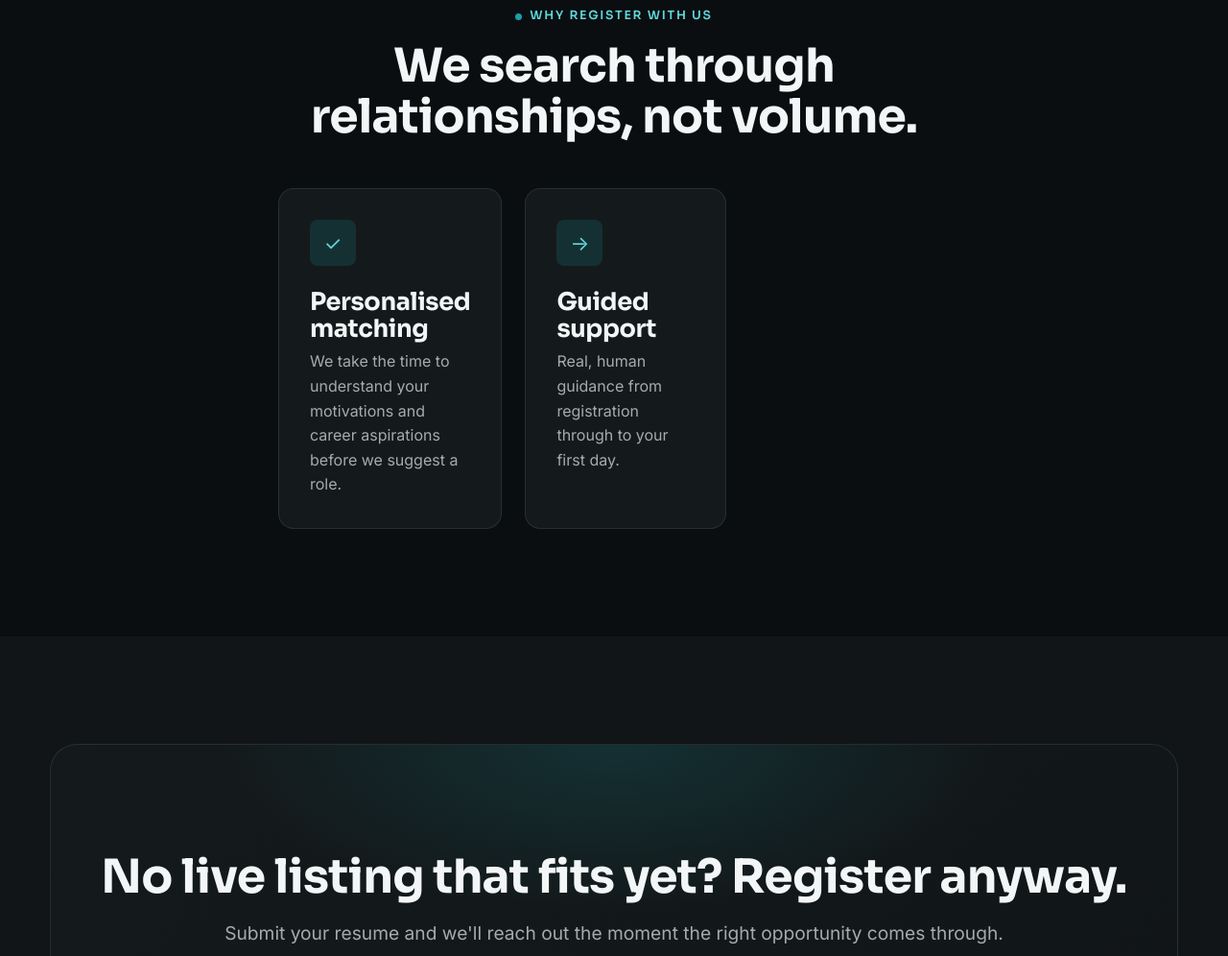
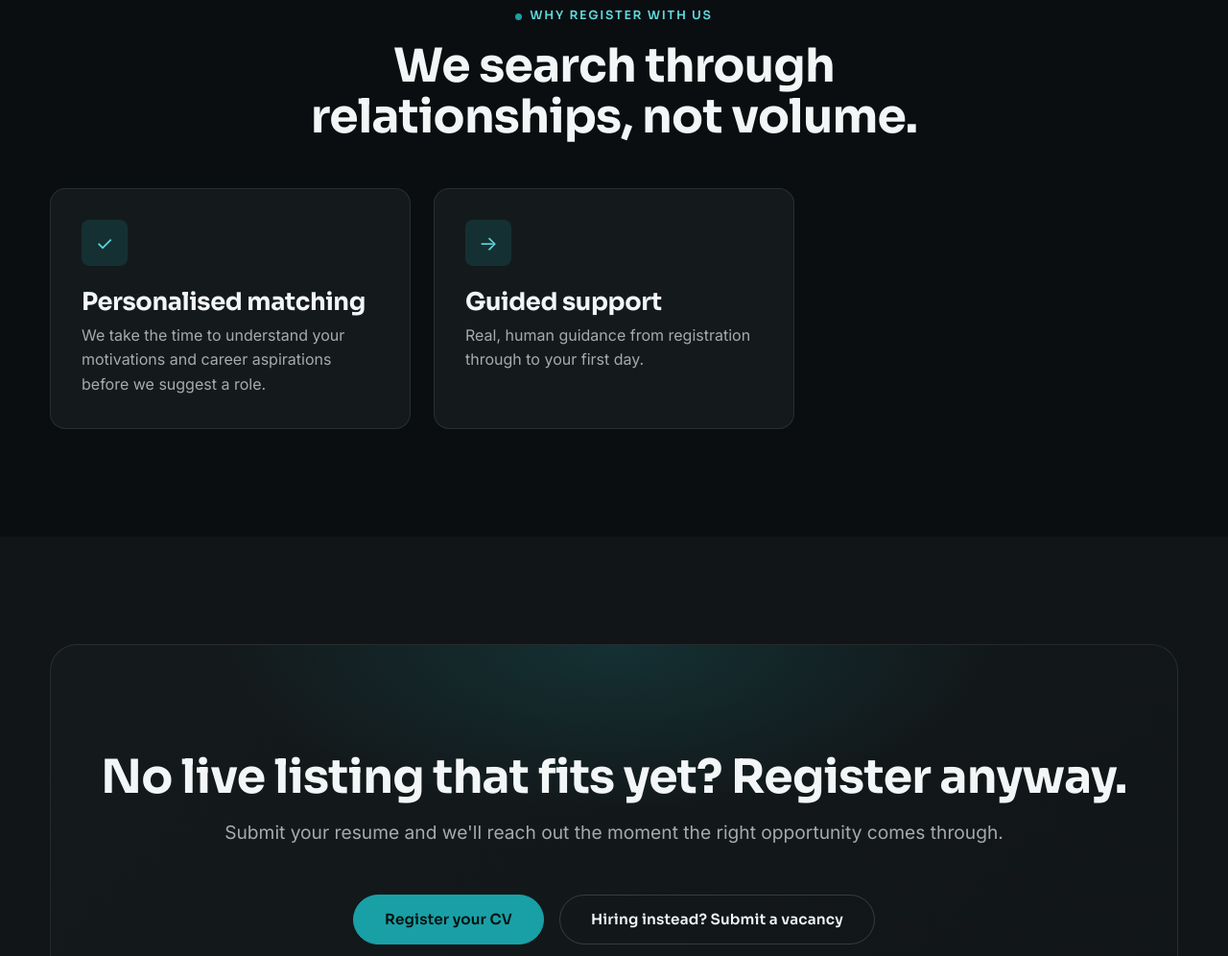
Before and after one commit to Danteked/BastionRecruitment, a website: page jobs.html in a window 1280 px wide. Shown: the part 2848-3844 px from the top of the page at 96% size. Drawn offline with Linux system fonts and the light colour scheme.

Commit message:
Revert job cards to original grid layout

```diff
--- a/jobs.html
+++ b/jobs.html
@@ -121,7 +121,7 @@
         <span class="eyebrow">Why register with us</span>
         <h2>We search through relationships, not volume.</h2>
       </div>
-      <div class="grid grid-3" style="justify-content:center; max-width:700px; margin-inline:auto;">
+      <div class="grid grid-3">
         <div class="card reveal">
           <div class="card-icon" aria-hidden="true">✓</div>
           <h3>Personalised matching</h3>
```
